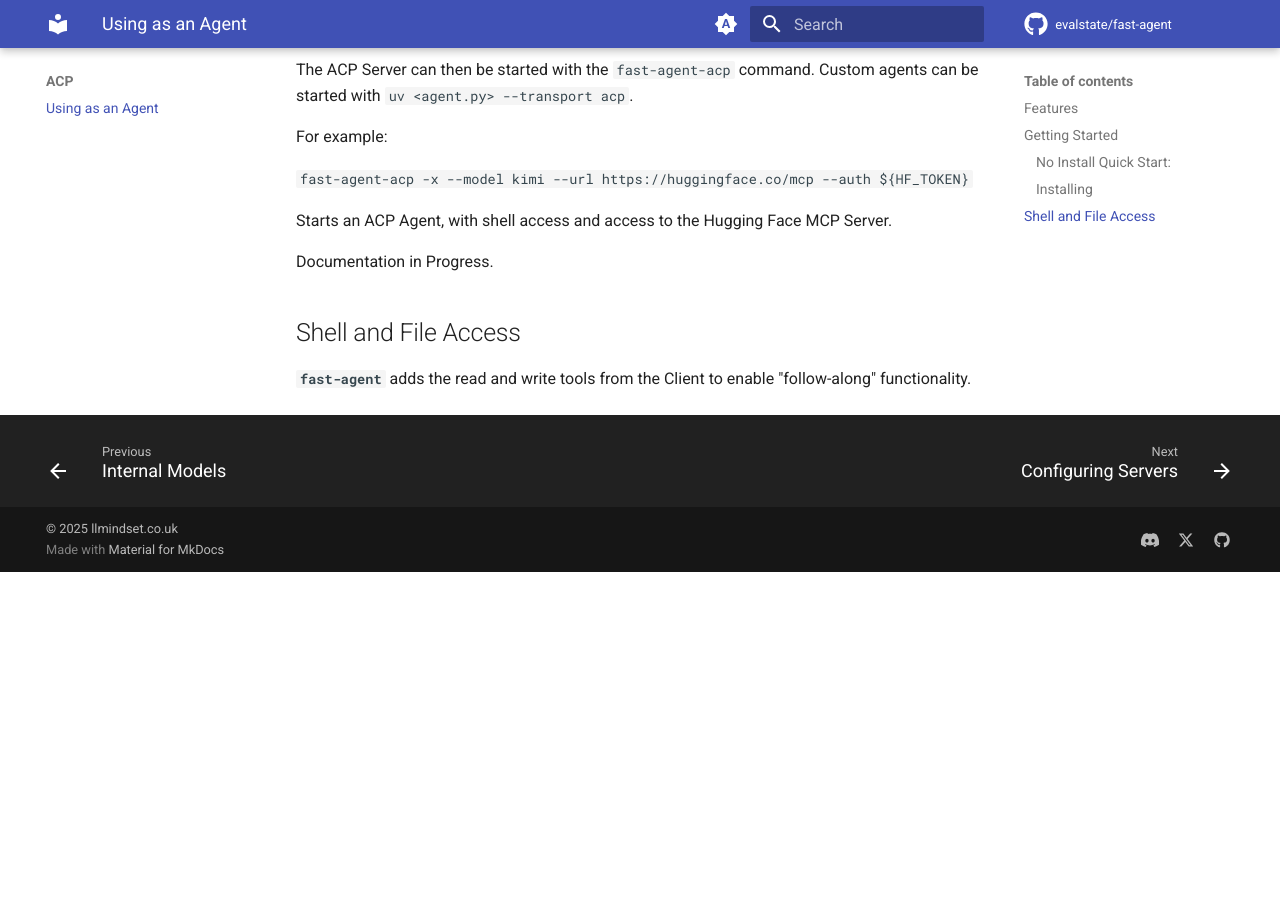
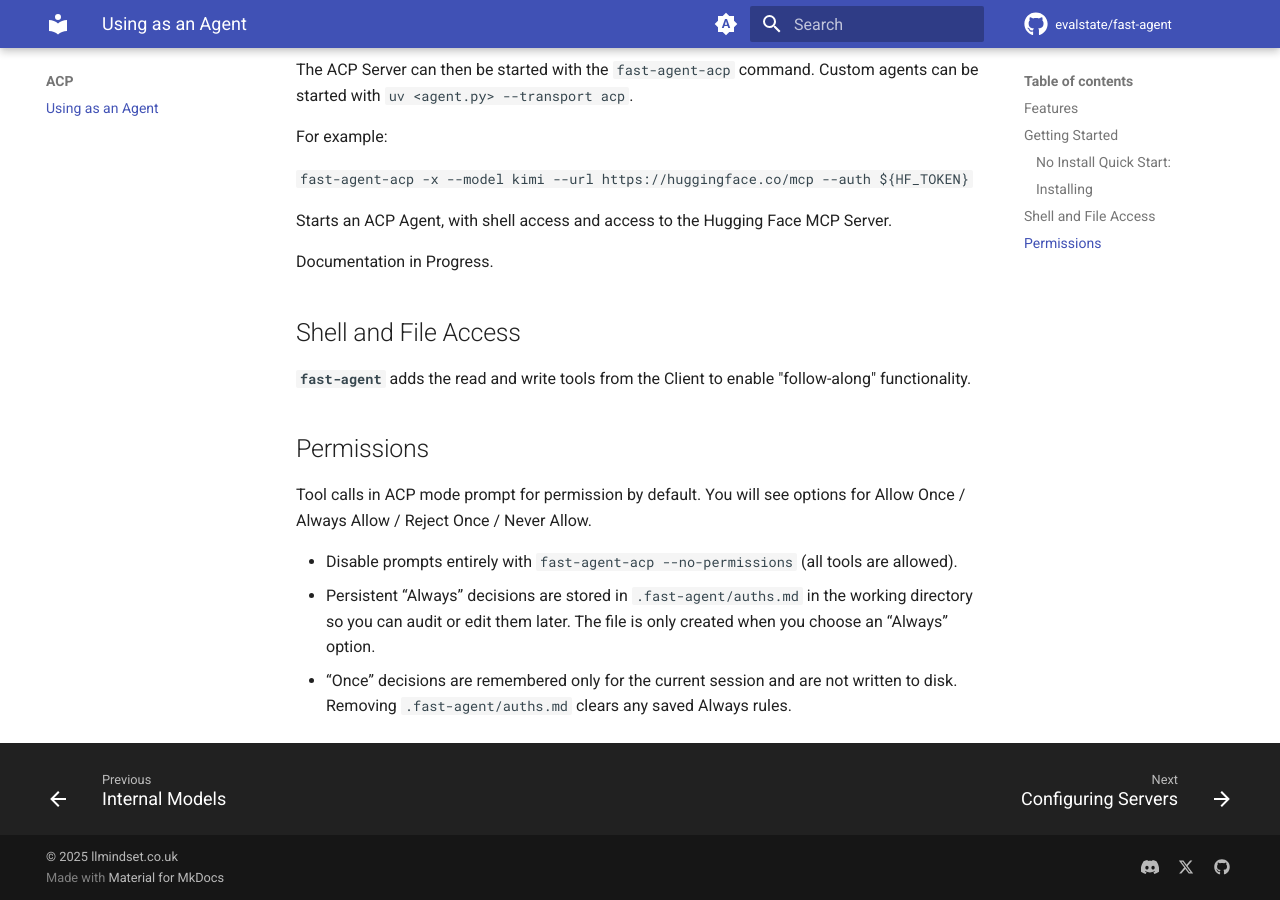
Before and after one commit to evalstate/fast-agent-docs, an MkDocs documentation site: the page built from docs/acp/index.md, in a window 1280 px wide and 900 px high, scrolled down 2207 px. Built offline with MkDocs 1.6.1 and Material for MkDocs 9.7.7, drawn with Linux system fonts in a browser that asks for light colours; comment, search, counter and statistics services are not loaded; before the commit the page ends 2779 px from its top, so only the background shows below that.

Commit message:
update acp tool permissions, model environment variable

```diff
--- a/docs/acp/index.md
+++ b/docs/acp/index.md
@@ -90,3 +90,11 @@ Documentation in Progress.
 ## Shell and File Access
 
 **`fast-agent`** adds the read and write tools from the Client to enable "follow-along" functionality.
+
+## Permissions
+
+Tool calls in ACP mode prompt for permission by default. You will see options for Allow Once / Always Allow / Reject Once / Never Allow.
+
+- Disable prompts entirely with `fast-agent-acp --no-permissions` (all tools are allowed).
+- Persistent “Always” decisions are stored in `.fast-agent/auths.md` in the working directory so you can audit or edit them later. The file is only created when you choose an “Always” option.
+- “Once” decisions are remembered only for the current session and are not written to disk. Removing `.fast-agent/auths.md` clears any saved Always rules.
```
Also changed, not shown: docs/models/index.md (+2 -0 lines).
